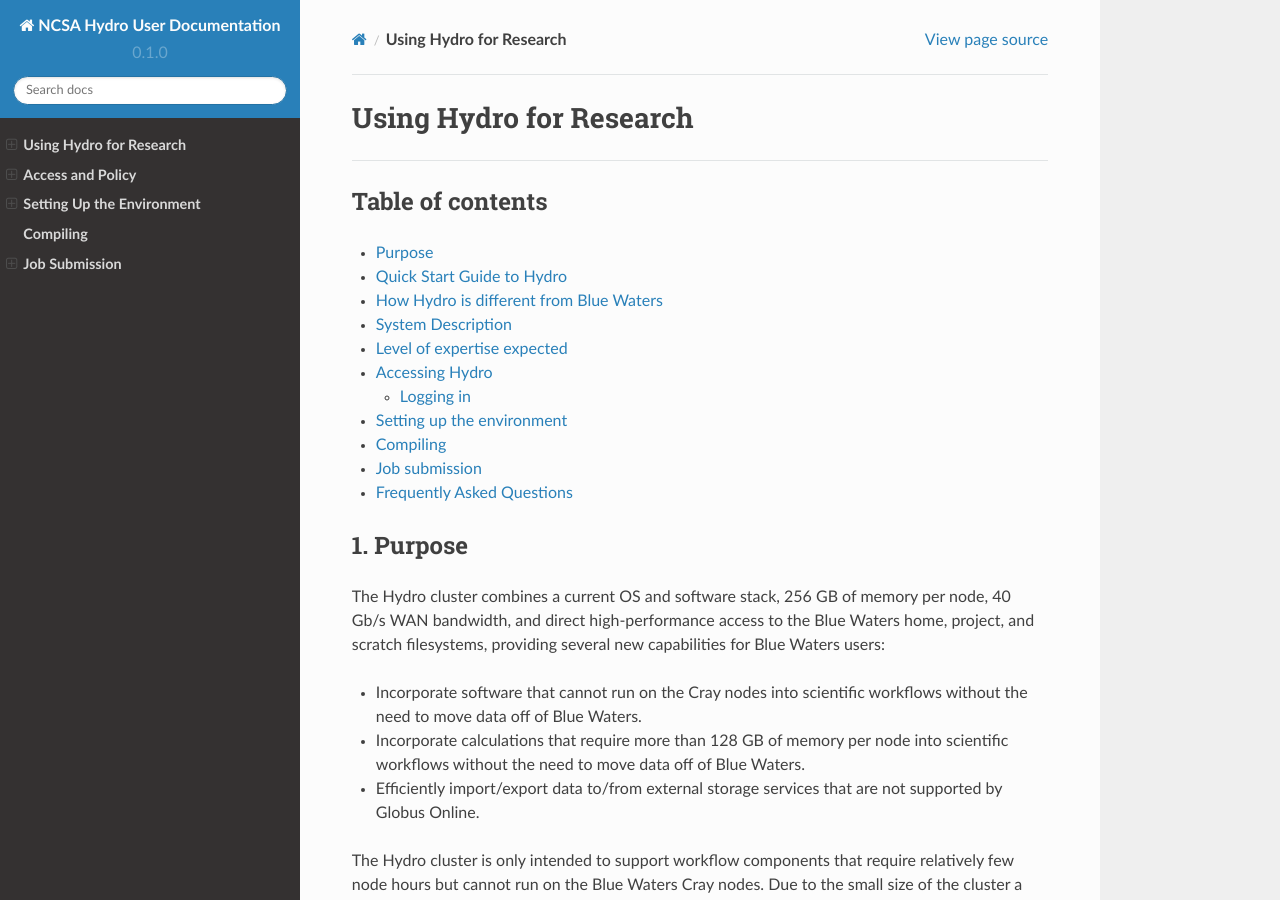
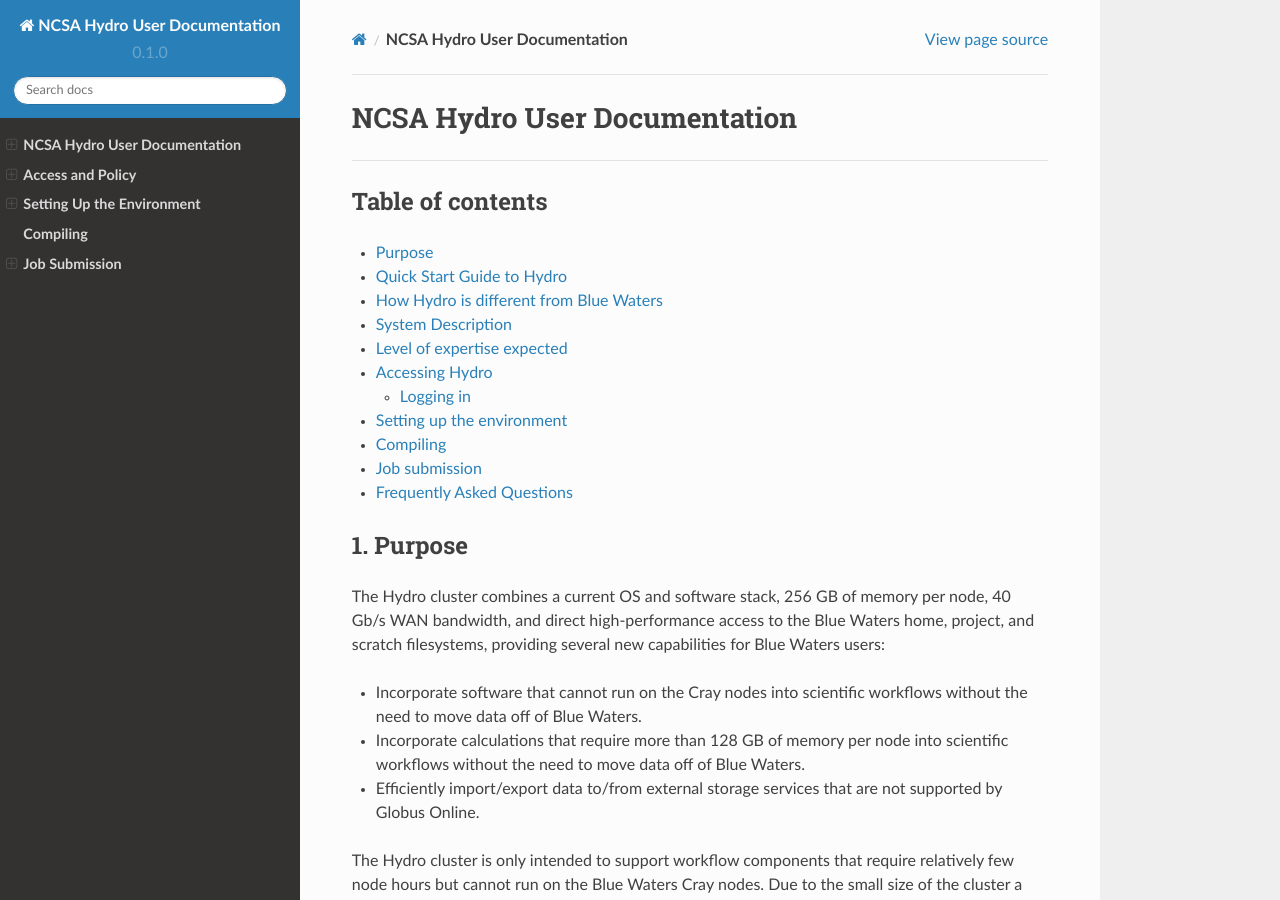
Before and after one commit to ncsa/hydro_documentation, a Sphinx documentation site: the page built from docs/source/index.rst, in a window 1280 px wide and 900 px high. Built offline with Sphinx 7.4.7 and the Read the Docs theme 2.0.0, drawn with Linux system fonts in a browser that asks for light colours.

Commit message:
title better
Made a more appropriate broader title

```diff
--- a/docs/source/index.rst
+++ b/docs/source/index.rst
@@ -1,4 +1,4 @@
-**Using Hydro for Research**
+**NCSA Hydro User Documentation**
 ============================
 
 --------------
```
